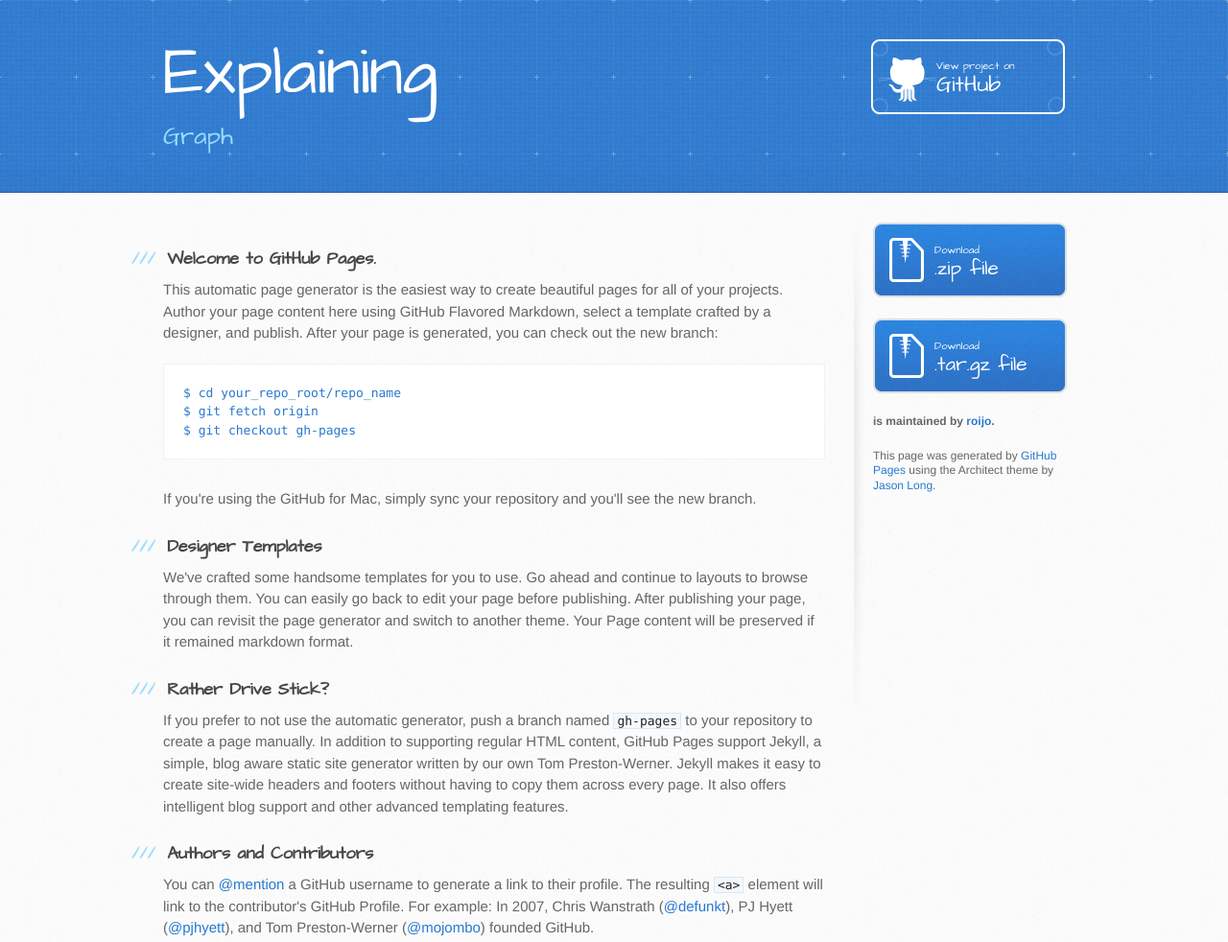
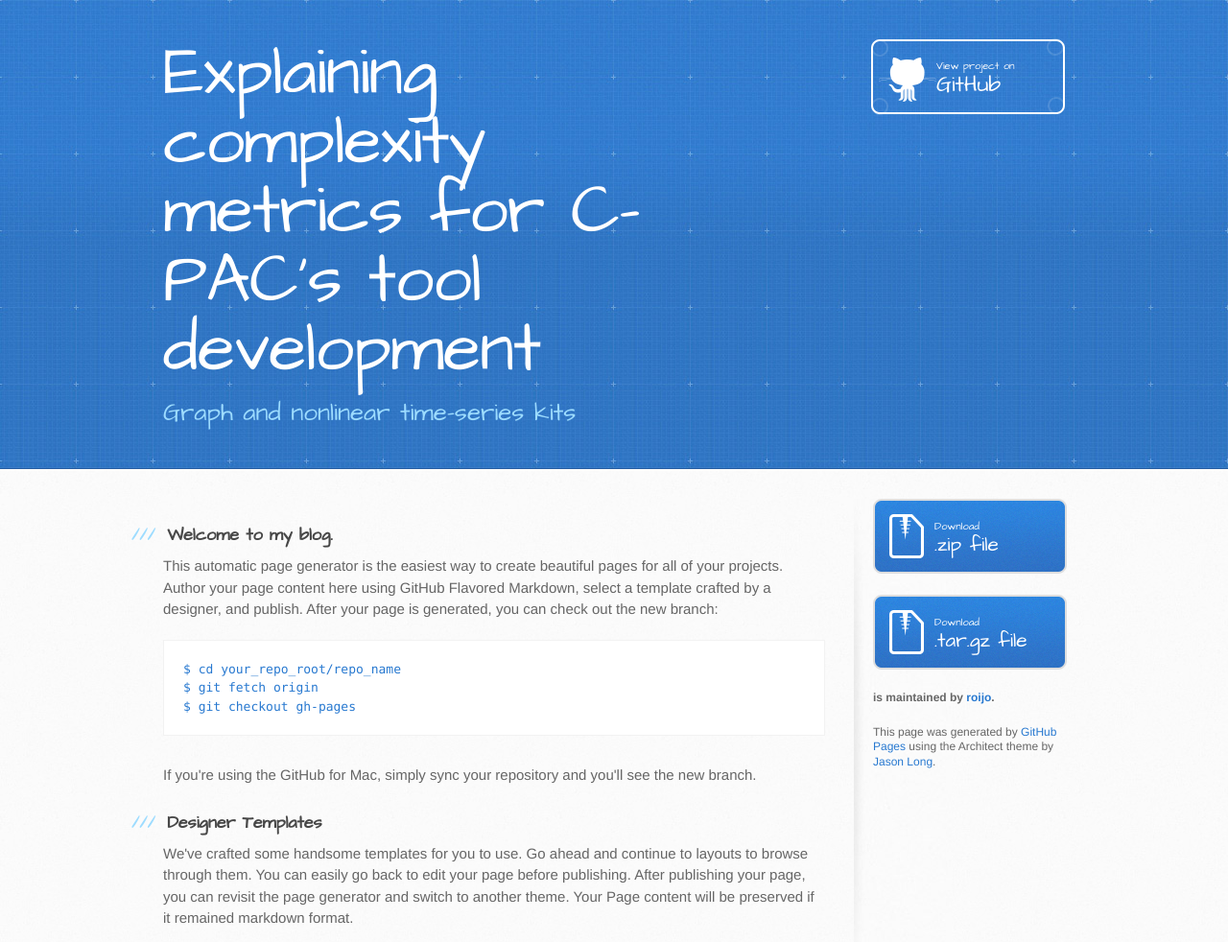
Before and after one commit to roijo/complexity-toolboxing, a plain HTML site: page index.html in a window 1280 px wide. Shown: the top 982 px of the page at 96% size. Drawn offline with Linux system fonts and the light colour scheme.

Commit message:
Update index.html

```diff
--- a/index.html
+++ b/index.html
@@ -19,8 +19,8 @@
   <body>
     <header>
       <div class="inner">
-        <h1>Explaining</h1>
-        <h2>Graph</h2>
+        <h1>Explaining complexity metrics for C-PAC's tool development</h1>
+        <h2>Graph and nonlinear time-series kits</h2>
         <a href="https://github.com/roijo/complexity-toolboxing" class="button"><small>View project on</small> GitHub</a>
       </div>
     </header>
@@ -29,7 +29,7 @@
       <div class="inner clearfix">
         <section id="main-content">
           <h3>
-<a id="welcome-to-github-pages" class="anchor" href="#welcome-to-github-pages" aria-hidden="true"><span class="octicon octicon-link"></span></a>Welcome to GitHub Pages.</h3>
+<a id="welcome-to-github-pages" class="anchor" href="#welcome-to-github-pages" aria-hidden="true"><span class="octicon octicon-link"></span></a>Welcome to my blog.</h3>
 
 <p>This automatic page generator is the easiest way to create beautiful pages for all of your projects. Author your page content here using GitHub Flavored Markdown, select a template crafted by a designer, and publish. After your page is generated, you can check out the new branch:</p>
 
```
